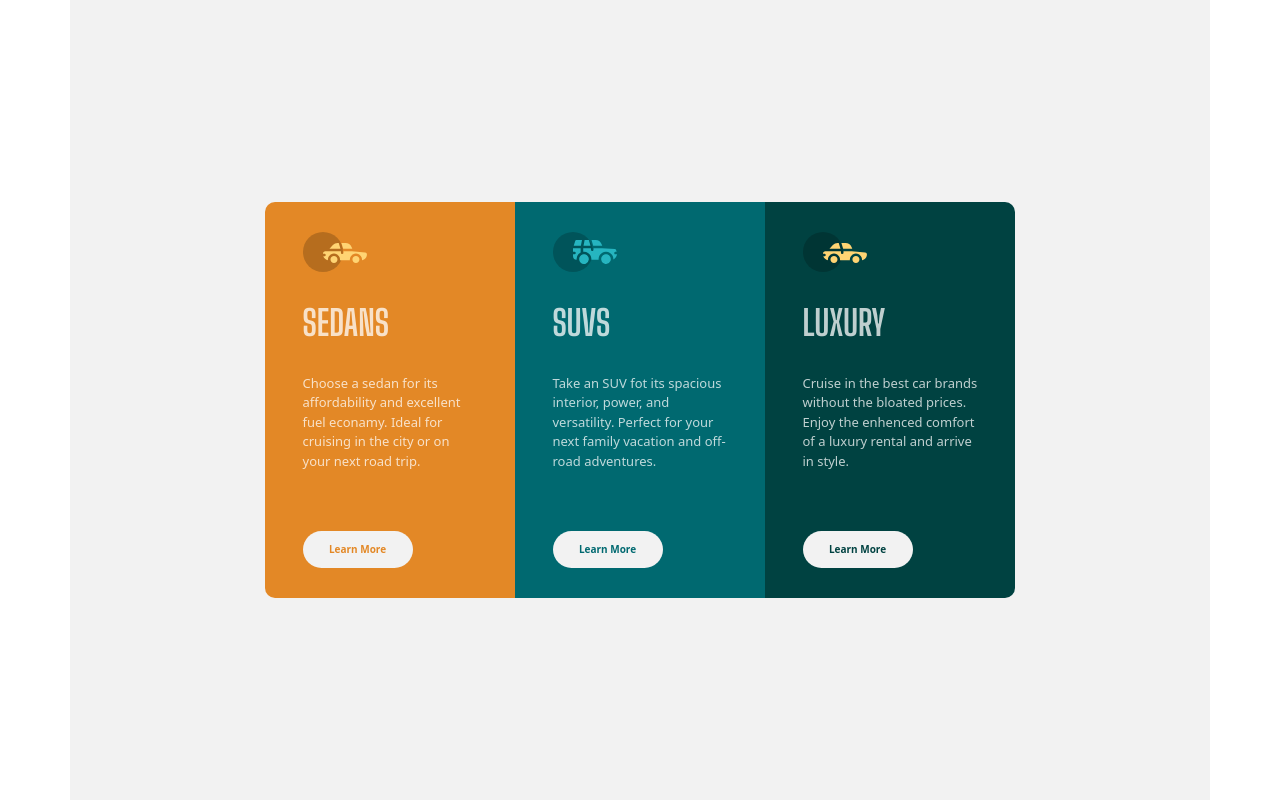
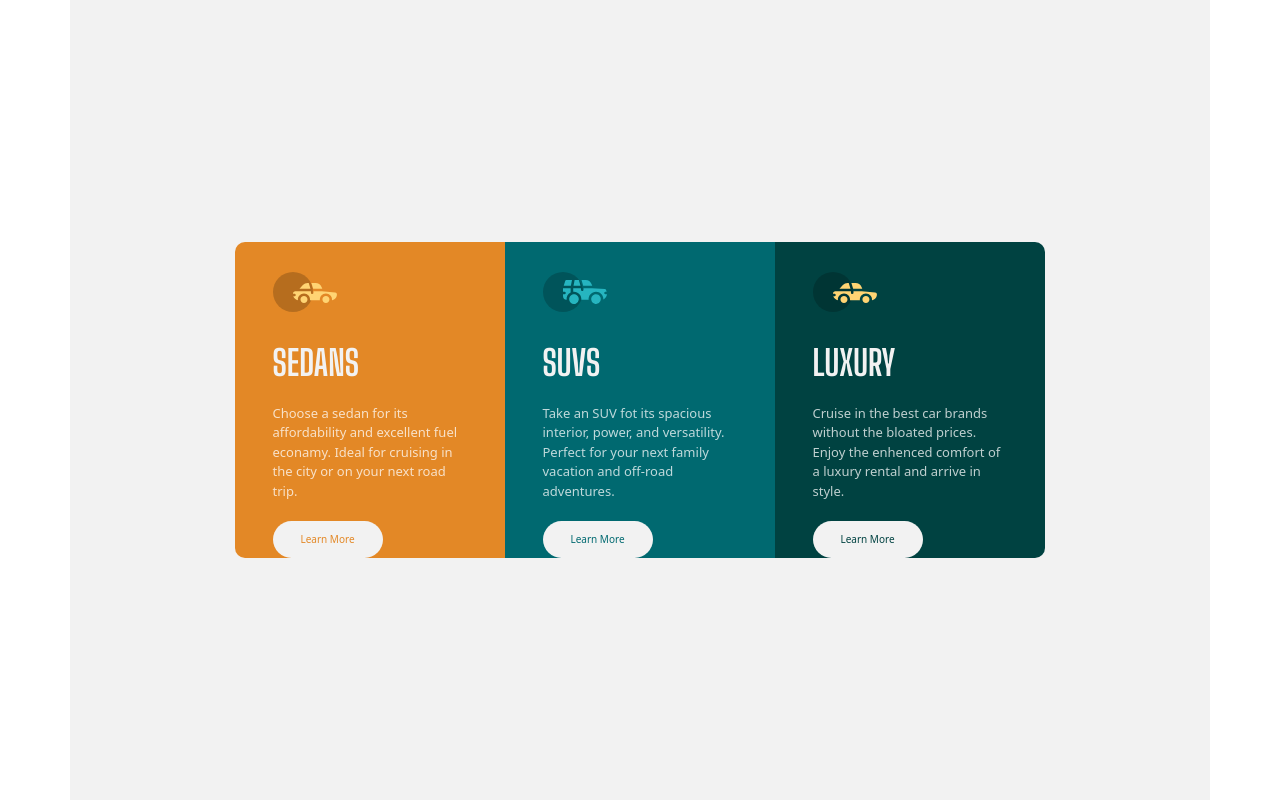
Before and after one commit to jmanager25/3-collumn-preview-card, a plain HTML site: page index.html in a window 1280 px wide. Drawn offline with nearby package versions, Linux system fonts and the light colour scheme.

Commit message:
Update the style for mobile screen

```diff
--- a/assets/css/style.css
+++ b/assets/css/style.css
@@ -19,22 +19,48 @@ main {
 }
 
 .content-container {
-    width: 25rem;
-    color: hsla(0, 0%, 100%, 0.75);
+    width: 27rem;
+    height: 35rem;
 }
 
 h1 {
     text-transform: uppercase;
-    margin: 3rem;
+    margin: 0 3rem;
     font-family: "Big Shoulders Display", sans-serif;
     font-size: 3.5rem;
+    color: hsl(0, 0%, 95%);
 }
+
+.icons {
+    margin: 3rem;
+}
+
+p {
+    margin: 2rem 3rem;
+    font-size: 1.3rem;
+    color: hsla(0, 0%, 100%, 0.75);
+}
+
+.btn {
+    margin: 0 3rem;
+    background-color: hsl(0, 0%, 95%);
+    padding: 1rem;
+    border-radius: 2rem;
+    width: 11rem;
+}
+
+.btn:hover {
+    background-color: inherit;
+    color: hsl(0, 0%, 95%);
+    border: solid 0.25rem hsl(0, 0%, 95%);
+}
+
 
 /* Sedans ----------------------------- */
 
 .sedans {
     background-color: hsl(31, 77%, 52%);
-    border-radius: 1rem 0 0 1rem;
+    border-radius: 1rem 1rem 0 0;
 }
 
 .sedans button {
@@ -55,35 +81,11 @@ h1 {
 
 .luxury {
     background-color: hsl(179, 100%, 13%);
-    border-radius: 0 1rem 1rem 0rem;
+    border-radius: 0 0 1rem 1rem;
 }
 
 .luxury button {
     color:  hsl(179, 100%, 13%);
-}
-
-.icons {
-    margin: 3rem;
-}
-
-p {
-    margin: 3rem;
-    font-size: 1.3rem;
-}
-
-.btn {
-    margin: 3rem 3rem;
-    background-color: hsl(0, 0%, 95%);
-    padding: 1rem;
-    border-radius: 2rem;
-    width: 11rem;
-    font-weight: 700;
-}
-
-.btn:hover {
-    background-color: inherit;
-    color: hsl(0, 0%, 95%);
-    border: solid 0.25rem hsl(0, 0%, 95%);
 }
 
 /* Media Queries ----------------------------- */
@@ -101,4 +103,17 @@ p {
         height: 100vh;
     }
 
+    .content-container {
+        width: 27rem;
+        height: auto;
+    }
+
+    .sedans {
+        border-radius: 1rem 0 0 1rem;
+    }
+
+    .luxury {
+        border-radius: 0 1rem 1rem 0rem;
+    }
+
 }
```
